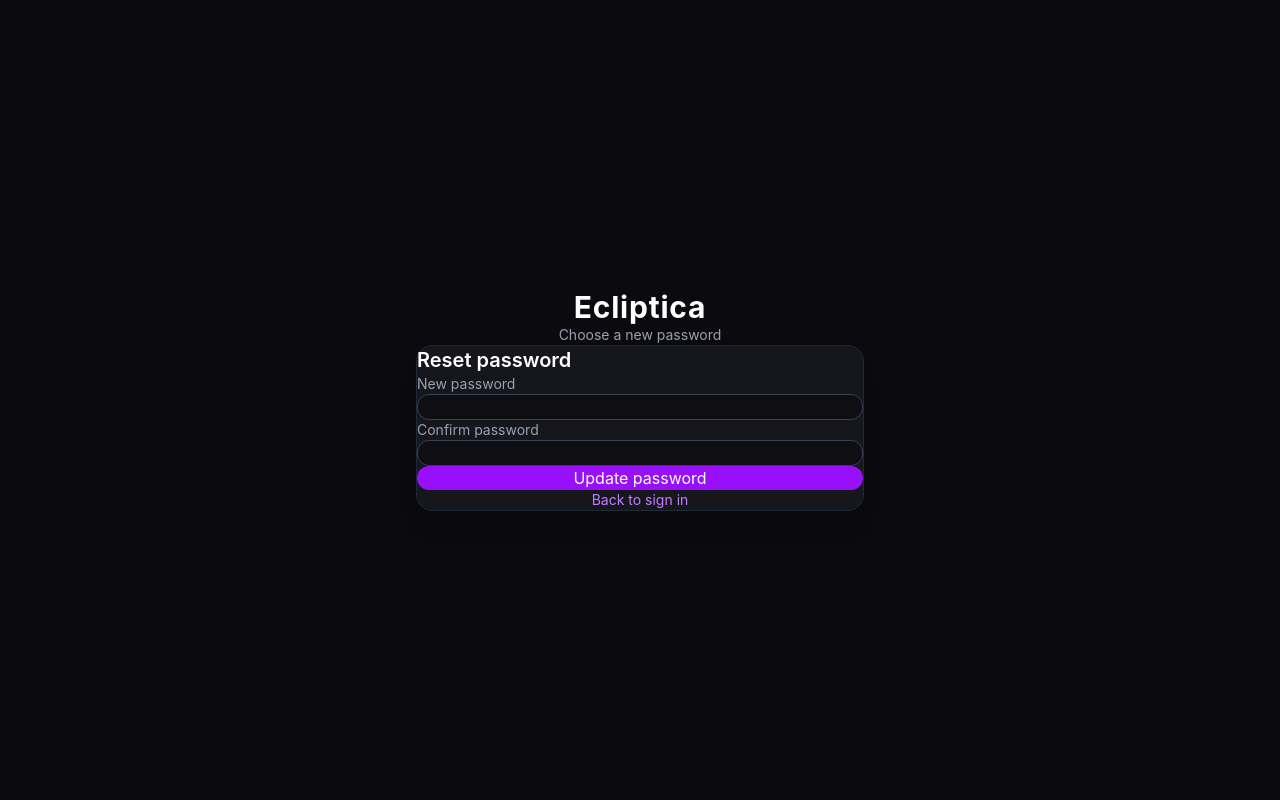
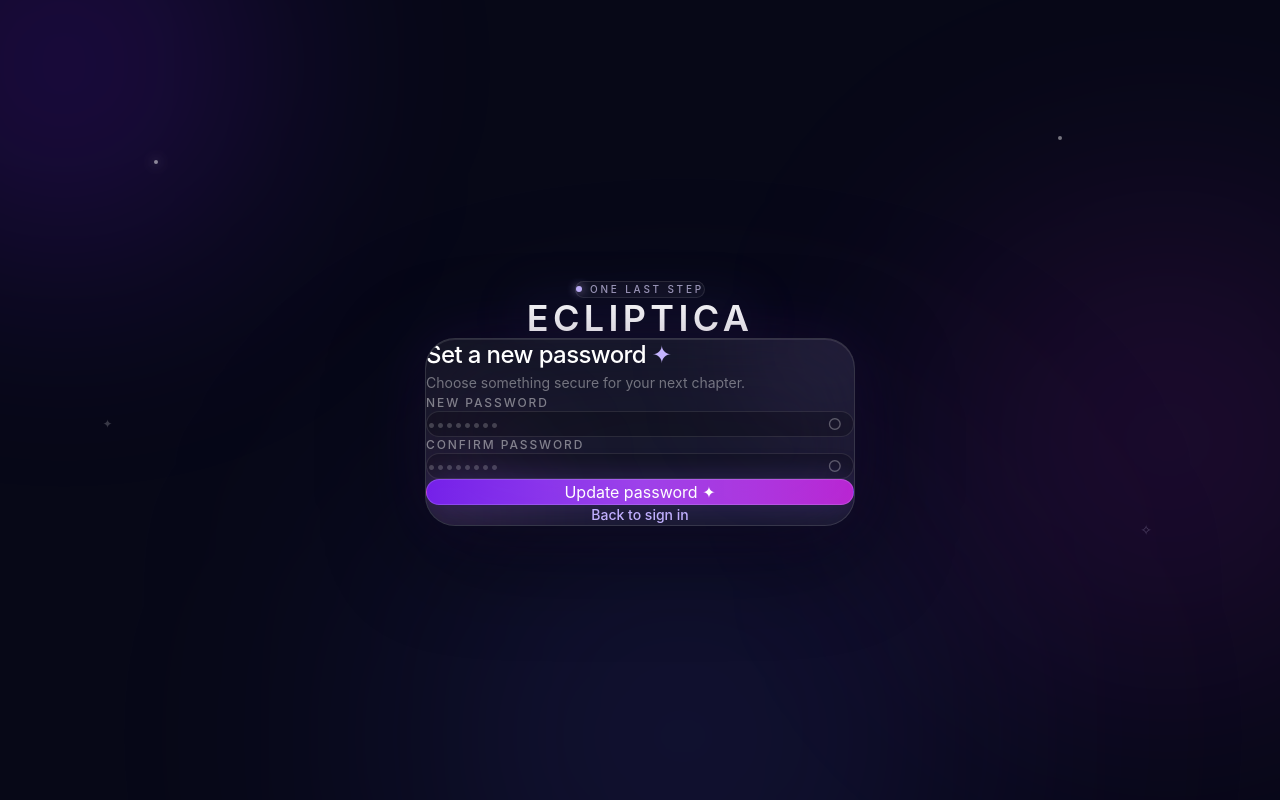
Before and after one commit to sneh777a/ecliptica, a React (Vite) app in the folder frontend/: page /reset-password in a window 1280 px wide. Built offline with nearby package versions, Linux system fonts and the light colour scheme.

Commit message:
Redesign authentication page UI

```diff
--- a/frontend/src/pages/ResetPassword.jsx
+++ b/frontend/src/pages/ResetPassword.jsx
@@ -12,6 +12,8 @@ export default function ResetPassword() {
   const [error, setError] = useState("");
   const [loading, setLoading] = useState(false);
   const [done, setDone] = useState(false);
+  const [showPassword, setShowPassword] = useState(false);
+  const [showConfirm, setShowConfirm] = useState(false);
   const navigate = useNavigate();
 
   const handleSubmit = async (e) => {
@@ -44,64 +46,81 @@ export default function ResetPassword() {
     }
   };
 
+  const inputClass =
+    "w-full bg-black/20 border border-white/10 text-white rounded-2xl px-4 py-3.5 text-sm placeholder:text-white/20 focus:outline-none focus:border-violet-300/45 focus:bg-white/[0.07] focus:shadow-[0_0_25px_rgba(139,92,246,0.13)] transition-all duration-300";
+
   return (
-    <div className="min-h-screen bg-[#0b0b0f] flex items-center justify-center px-4">
-      <div className="w-full max-w-md">
-        <div className="text-center mb-8">
-          <h1 className="text-3xl font-bold text-white tracking-wide">Ecliptica</h1>
-          <p className="text-gray-400 mt-2 text-sm">Choose a new password</p>
+    <main className="relative min-h-screen overflow-hidden bg-[#070817] text-white">
+      <div className="pointer-events-none absolute inset-0 overflow-hidden">
+        <div className="absolute -left-32 -top-32 h-96 w-96 rounded-full bg-violet-600/20 blur-[120px]" />
+        <div className="absolute -right-32 top-1/4 h-[30rem] w-[30rem] rounded-full bg-fuchsia-500/10 blur-[130px]" />
+        <div className="absolute bottom-[-12rem] left-1/3 h-[32rem] w-[32rem] rounded-full bg-indigo-500/15 blur-[140px]" />
+        <div className="absolute left-[12%] top-[20%] h-1 w-1 animate-pulse rounded-full bg-white/70 shadow-[0_0_12px_rgba(255,255,255,0.8)]" />
+        <div className="absolute right-[17%] top-[17%] h-1 w-1 animate-pulse rounded-full bg-white/60" />
+        <div className="absolute left-[8%] top-[52%] text-xs text-white/20">✦</div>
+        <div className="absolute right-[10%] top-[65%] text-sm text-violet-200/25">✧</div>
       </div>
 
-        <div className="bg-[#16161d] border border-gray-800 rounded-2xl p-8 shadow-xl">
-          <h2 className="text-xl font-semibold text-white mb-6">Reset password</h2>
+      <div className="relative z-10 flex min-h-screen items-center justify-center px-5 py-10">
+        <div className="w-full max-w-[430px]">
+          <div className="mb-7 text-center">
+            <div className="mb-3 inline-flex items-center gap-2 rounded-full border border-white/10 bg-white/[0.04] px-4 py-1.5 text-[10px] font-medium uppercase tracking-[0.28em] text-violet-200/70 backdrop-blur-xl">
+              <span className="h-1.5 w-1.5 rounded-full bg-violet-300 shadow-[0_0_10px_rgba(196,181,253,0.9)]" />
+              One last step
+            </div>
+            <h1 className="text-4xl font-semibold tracking-[0.12em] text-white drop-shadow-[0_0_28px_rgba(167,139,250,0.3)]">ECLIPTICA</h1>
+          </div>
 
-          {error && (
-            <div className="mb-4 text-sm text-red-400 bg-red-400/10 border border-red-400/20 rounded-xl px-4 py-3">
-              {error}
+          <section className="relative overflow-hidden rounded-[30px] border border-white/[0.13] bg-white/[0.055] p-7 shadow-[0_25px_100px_rgba(0,0,0,0.45),0_0_70px_rgba(124,58,237,0.12),inset_0_1px_0_rgba(255,255,255,0.10)] backdrop-blur-2xl sm:p-9">
+            <div className="pointer-events-none absolute -right-16 -top-20 h-44 w-44 rounded-full bg-violet-400/10 blur-3xl" />
+            <div className="pointer-events-none absolute -bottom-20 -left-16 h-44 w-44 rounded-full bg-fuchsia-400/10 blur-3xl" />
+
+            <div className="relative">
+              <div className="mb-7">
+                <p className="mb-2 text-2xl font-medium tracking-tight text-white">Set a new password <span className="text-violet-300">✦</span></p>
+                <p className="text-sm leading-6 text-white/40">Choose something secure for your next chapter.</p>
               </div>
-          )}
+
+              {error && <div role="alert" className="mb-5 rounded-2xl border border-red-300/15 bg-red-400/[0.07] px-4 py-3 text-sm text-red-100/80">{error}</div>}
 
               {done ? (
-            <p className="text-sm text-green-400">Password updated. Redirecting to login…</p>
+                <div className="rounded-2xl border border-emerald-300/10 bg-emerald-400/[0.06] p-5 text-center">
+                  <div className="mb-2 text-2xl text-emerald-200/90">✦</div>
+                  <p className="text-sm leading-6 text-white/70">Password updated successfully.</p>
+                  <p className="mt-1 text-xs text-white/30">Taking you back to sign in…</p>
+                </div>
               ) : (
                 <form onSubmit={handleSubmit} className="space-y-5">
                   <div>
-                <label className="block text-sm text-gray-400 mb-1.5">New password</label>
-                <input
-                  type="password"
-                  value={password}
-                  onChange={(e) => setPassword(e.target.value)}
-                  className="w-full bg-[#0f0f13] border border-gray-700 text-white rounded-xl px-4 py-3 focus:outline-none focus:border-purple-500"
-                  required
-                />
+                    <label className="mb-2 block text-xs font-medium uppercase tracking-[0.16em] text-white/45">New password</label>
+                    <div className="relative">
+                      <input type={showPassword ? "text" : "password"} value={password} onChange={(e) => setPassword(e.target.value)} placeholder="••••••••" className={`${inputClass} pr-12`} required autoComplete="new-password" />
+                      <button type="button" onClick={() => setShowPassword((value) => !value)} aria-label={showPassword ? "Hide password" : "Show password"} className="absolute right-3 top-1/2 -translate-y-1/2 rounded-lg px-2 py-1 text-sm text-white/30 transition hover:text-white/70">{showPassword ? "◉" : "○"}</button>
                     </div>
+                  </div>
+
                   <div>
-                <label className="block text-sm text-gray-400 mb-1.5">Confirm password</label>
-                <input
-                  type="password"
-                  value={confirm}
-                  onChange={(e) => setConfirm(e.target.value)}
-                  className="w-full bg-[#0f0f13] border border-gray-700 text-white rounded-xl px-4 py-3 focus:outline-none focus:border-purple-500"
-                  required
-                />
+                    <label className="mb-2 block text-xs font-medium uppercase tracking-[0.16em] text-white/45">Confirm password</label>
+                    <div className="relative">
+                      <input type={showConfirm ? "text" : "password"} value={confirm} onChange={(e) => setConfirm(e.target.value)} placeholder="••••••••" className={`${inputClass} pr-12`} required autoComplete="new-password" />
+                      <button type="button" onClick={() => setShowConfirm((value) => !value)} aria-label={showConfirm ? "Hide password" : "Show password"} className="absolute right-3 top-1/2 -translate-y-1/2 rounded-lg px-2 py-1 text-sm text-white/30 transition hover:text-white/70">{showConfirm ? "◉" : "○"}</button>
                     </div>
-              <button
-                type="submit"
-                disabled={loading}
-                className="w-full bg-purple-600 hover:bg-purple-700 disabled:opacity-60 text-white font-medium py-3 rounded-xl"
-              >
-                {loading ? "Updating..." : "Update password"}
+                  </div>
+
+                  <button type="submit" disabled={loading} className="group relative mt-2 w-full overflow-hidden rounded-2xl border border-violet-200/20 bg-gradient-to-r from-violet-600/90 via-purple-500/90 to-fuchsia-500/80 py-3.5 font-medium text-white shadow-[0_0_30px_rgba(139,92,246,0.25)] transition-all duration-300 hover:-translate-y-0.5 hover:shadow-[0_0_45px_rgba(139,92,246,0.4)] disabled:cursor-not-allowed disabled:opacity-50">
+                    <span className="absolute inset-0 -translate-x-full bg-gradient-to-r from-transparent via-white/15 to-transparent transition-transform duration-700 group-hover:translate-x-full" />
+                    <span className="relative">{loading ? "Updating your orbit..." : "Update password  ✦"}</span>
                   </button>
                 </form>
               )}
 
-          <p className="text-center text-gray-400 text-sm mt-6">
-            <Link to="/login" className="text-purple-400 hover:text-purple-300">
-              Back to sign in
-            </Link>
+              <p className="mt-7 text-center text-sm text-white/35">
+                <Link to="/login" className="font-medium text-violet-300 transition hover:text-violet-200">Back to sign in</Link>
               </p>
             </div>
+          </section>
         </div>
       </div>
+    </main>
   );
 }
```
Lines whose indentation alone changed are shown as unchanged.
